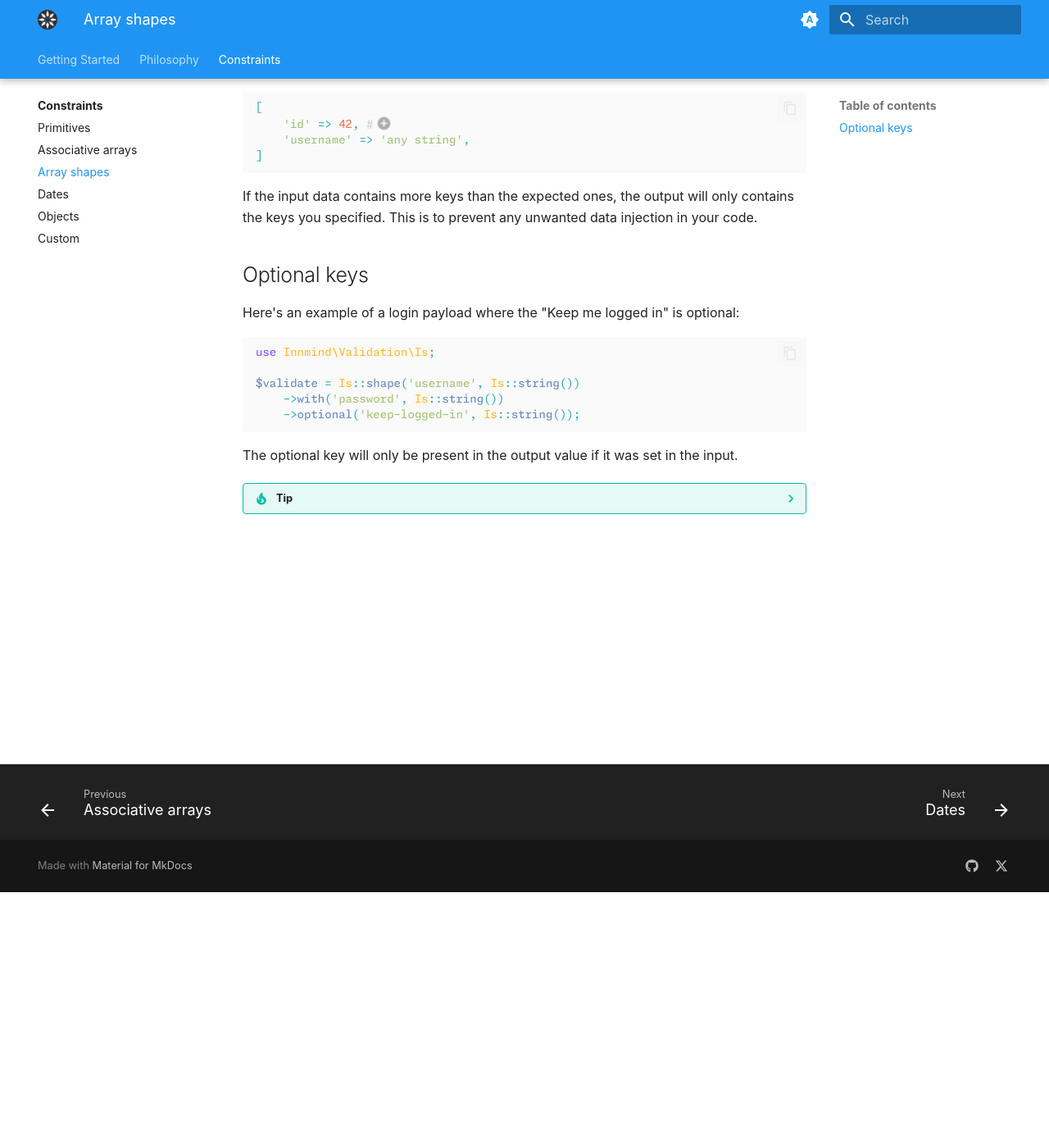
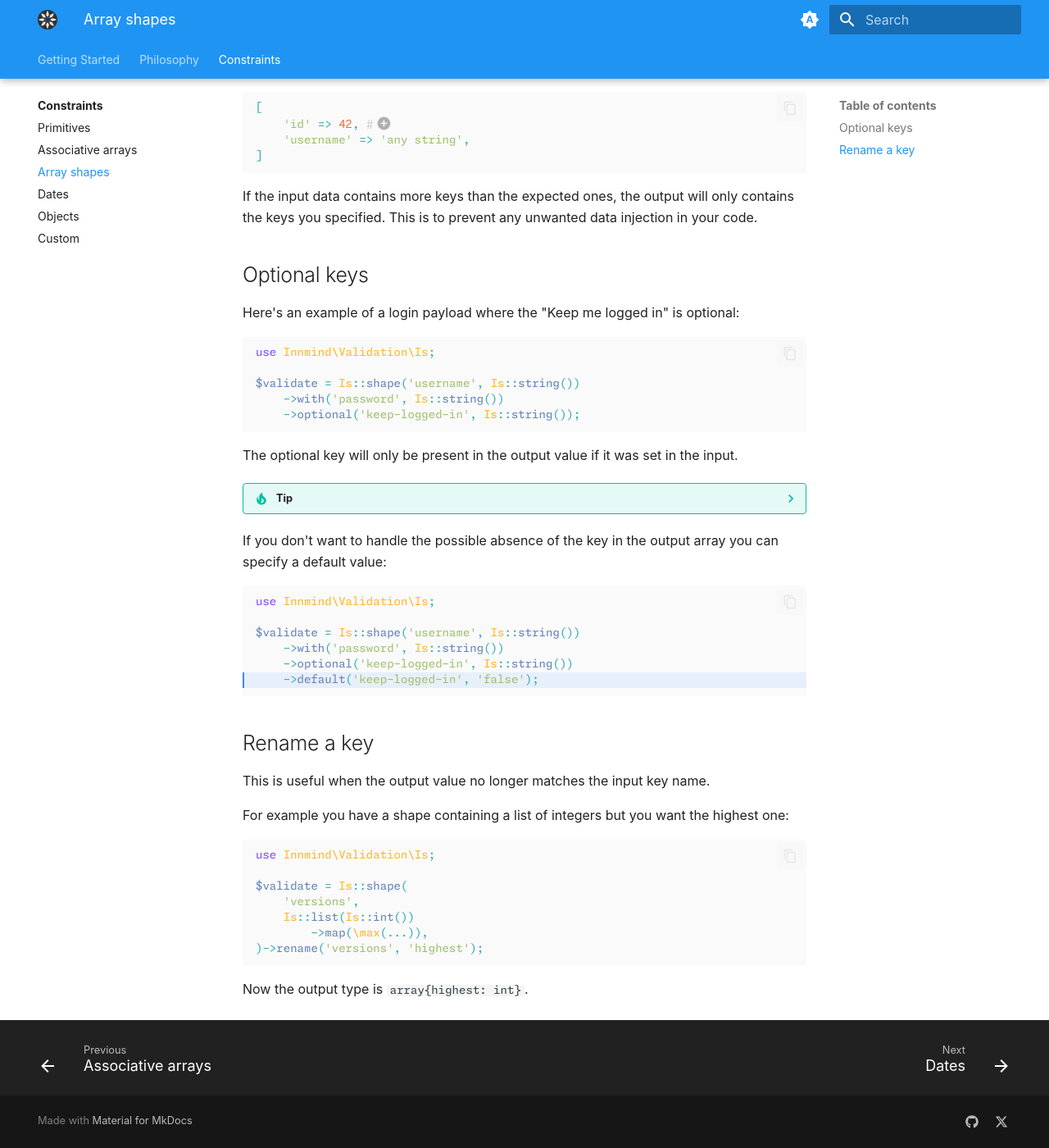
Before and after one commit to Innmind/validation, an MkDocs documentation site: the page built from docs/constraints/array-shapes.md, in a window 1280 px wide and 1400 px high, scrolled down 312 px. Shown: the whole window at 82% size. Built offline with MkDocs 1.6.1 and Material for MkDocs 9.7.7, drawn with Linux system fonts in a browser that asks for light colours; plug-ins that fetch from the network failed and are left out.

Commit message:
add documentation for Shape::rename() and ::default()

````diff
--- a/docs/constraints/array-shapes.md
+++ b/docs/constraints/array-shapes.md
@@ -38,3 +38,32 @@ The optional key will only be present in the output value if it was set in the i
 
 ??? tip
     If you want to build a shape with a single optional key you can do `#!php Is::shape('key', Is::string())->optional('key')`.
+
+If you don't want to handle the possible absence of the key in the output array you can specify a default value:
+
+```php hl_lines="6"
+use Innmind\Validation\Is;
+
+$validate = Is::shape('username', Is::string())
+    ->with('password', Is::string())
+    ->optional('keep-logged-in', Is::string())
+    ->default('keep-logged-in', 'false');
+```
+
+## Rename a key
+
+This is useful when the output value no longer matches the input key name.
+
+For example you have a shape containing a list of integers but you want the highest one:
+
+```php
+use Innmind\Validation\Is;
+
+$validate = Is::shape(
+    'versions',
+    Is::list(Is::int())
+        ->map(\max(...)),
+)->rename('versions', 'highest');
+```
+
+Now the output type is `array{highest: int}`.
````
